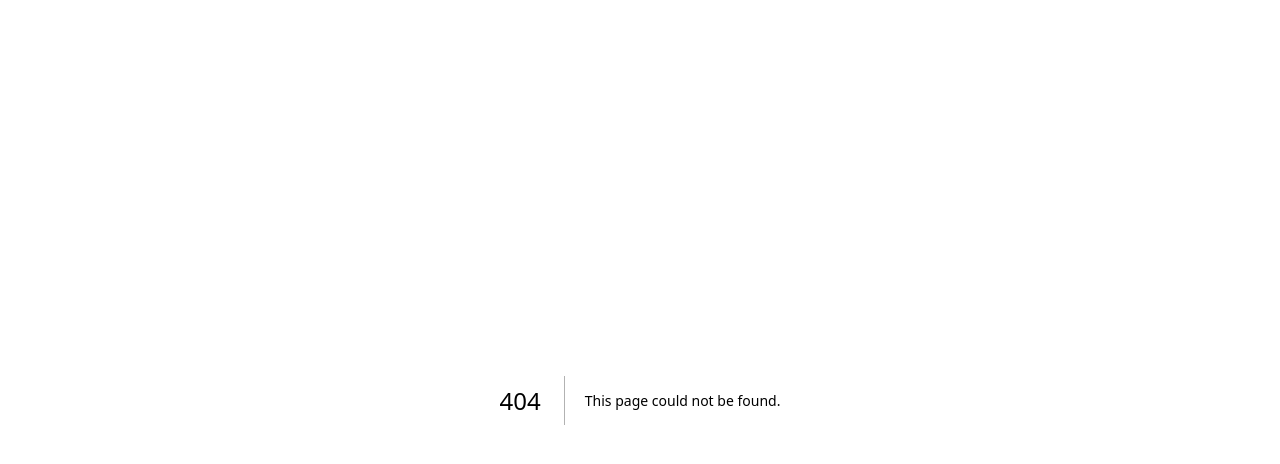
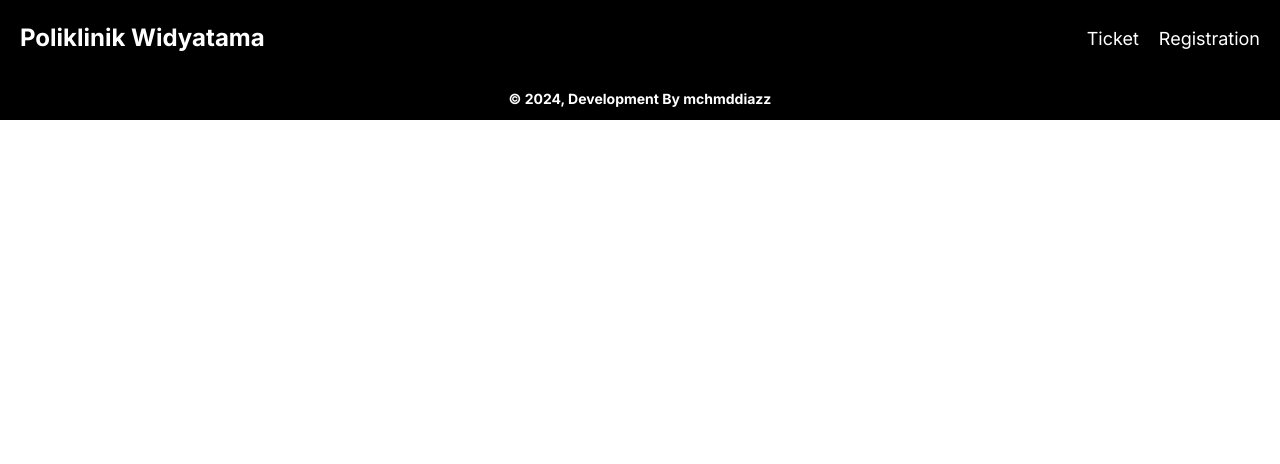
Before and after one commit to Veroxsa/apotik-system, a Next.js app: page /register in a window 1280 px wide. Before the commit this address had no page. Shown: the top 464 px of the page. Built offline with nearby package versions, Linux system fonts and the light colour scheme.

Commit message:
add component register before connect mysql

```diff
--- a/src/app/layout.tsx
+++ b/src/app/layout.tsx
@@ -14,7 +14,7 @@ const geistMono = Geist_Mono({
 });
 
 export const metadata: Metadata = {
-  title: "Poliklinik System"
+  title: "Poliklinik Widyatama"
 };
 
 export default function RootLayout({
--- /dev/null
+++ b/src/app/register/page.tsx
@@ -0,0 +1,24 @@
+import React, { useState } from "react";
+import Header from "../../components/Header/Header";
+import Footer from "../../components/Footer/Footer";
+import "../assets/custom.css";
+
+const Register = () => {
+  return (
+    <>
+      <main className="container">
+        <div className="header-container">
+          <Header />
+        </div>
+        <div className="form-register">
+          <div className="container">
+          </div>
+        </div>
+        <div className="footer-container">
+          <Footer />
+        </div>
+      </main>
+    </>
+  );
+}
+export default Register;
--- a/src/components/Header/Header.tsx
+++ b/src/components/Header/Header.tsx
@@ -18,7 +18,7 @@ const Header: React.FC = () => {
             </Link>
           </li>
           <li>
-            <Link href="/about">
+            <Link href="/register">
               Registration
             </Link>
           </li>
--- /dev/null
+++ b/src/components/Register/Register.tsx
@@ -0,0 +1 @@
+import React from "react";
```
